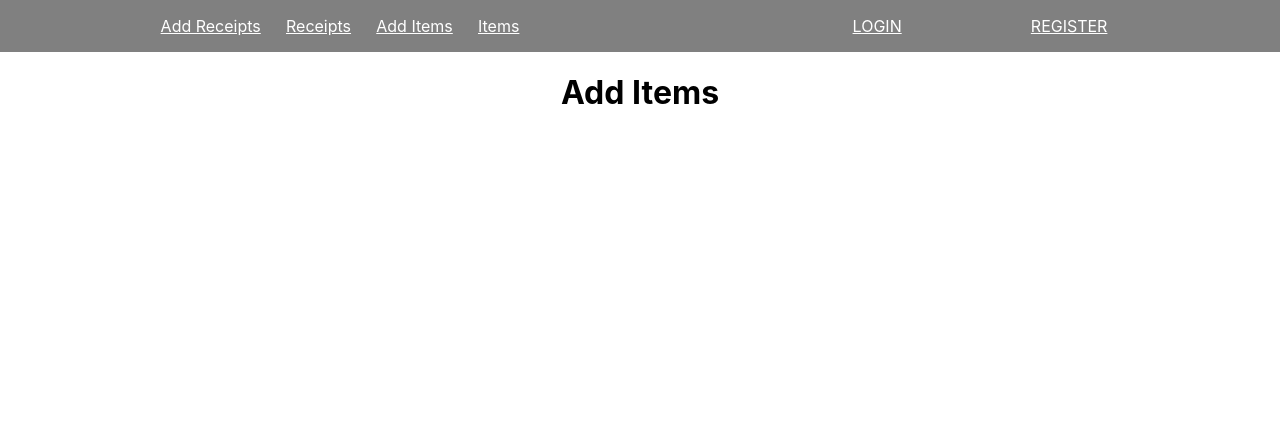
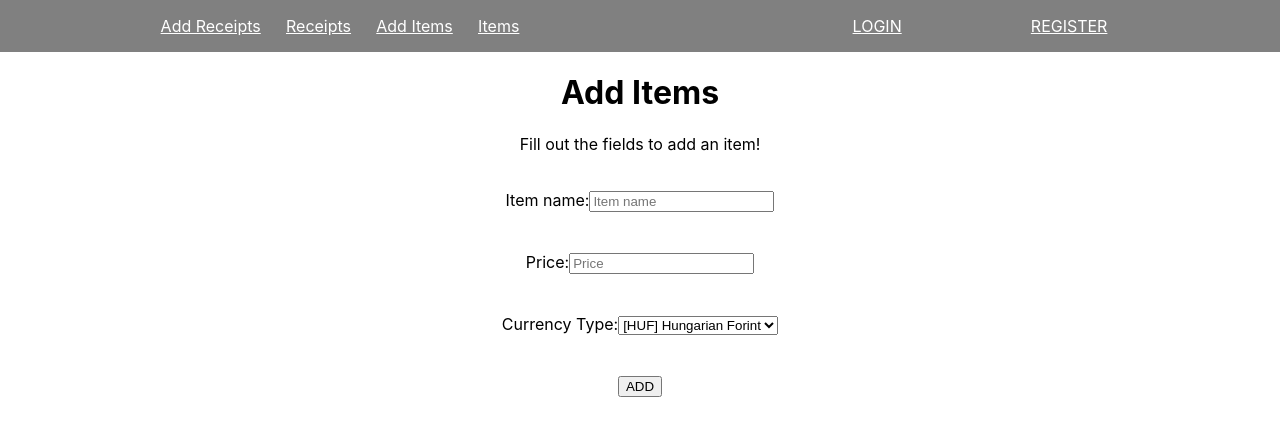
Before and after one commit to gonczmisi/FairShare, a React (Create React App) app in the folder front-end/fairshare/: page /add-items in a window 1280 px wide. Shown: the top 436 px of the page. Built offline with nearby package versions, Linux system fonts and the light colour scheme.

Commit message:
Added static Receipt and Item forms

```diff
--- a/front-end/fairshare/public/index.html
+++ b/front-end/fairshare/public/index.html
@@ -24,7 +24,7 @@
       work correctly both with client-side routing and a non-root public URL.
       Learn how to configure a non-root public URL by running `npm run build`.
     -->
-    <title>React App</title>
+    <title>Fairshare</title>
   </head>
   <body>
     <noscript>You need to enable JavaScript to run this app.</noscript>
--- a/front-end/fairshare/src/AddItems.js
+++ b/front-end/fairshare/src/AddItems.js
@@ -1,14 +1,90 @@
 import React from 'react';
 import './App.css';
 
-function AddItems() {
-  return (
-    <div>
 
-      <h1>Add Items</h1>
+class AddItems extends React.Component {
 
-    </div>
-  );
-}
+    constructor(props) {
+        super(props);
+        this.state = {
+          id: 1,
+          created_at: '',
+          updated_at: '',
+          name: '',
+          price: null,
+          currency_type: 'HUF',
+
+          date: new Date(),
+          options: { year: 'numeric', month: 'long', day: 'numeric', hour: 'numeric',  minute: 'numeric'},
+        };
+
+        this.handleTxtChange = this.handleTxtChange.bind(this);
+        this.handleChange = this.handleChange.bind(this);
+        this.handleSubmit = this.handleSubmit.bind(this);
+    }
+
+    handleTxtChange(event) {
+      let name = event.target.name;
+      let value = event.target.value;
+      this.setState({[name]: value});
+    }
+
+    handleChange(event) {
+      this.setState({currency_type: event.target.value});
+    }
+
+    handleSubmit(event) {
+      event.preventDefault();
+      this.setState({id: this.state.id+1});
+
+      var tmp_date = this.state.date.toLocaleDateString('en-GB', this.state.options);
+      this.setState({created_at: tmp_date});
+      this.setState({updated_at: tmp_date});
+      this.setState({name: event.target.name});
+      this.setState({price: event.target.price});
+
+      this.setState({name: ''});
+      this.setState({price: null});
+    }
+
+
+    render() {
+        return (
+            <div>
+                <h1>Add Items</h1>
+                <p> Fill out the fields to add an item! </p>
+                <br></br>
+
+                <form onSubmit={this.handleSubmit}>
+                    <div className="form-group">
+                        <label>Item name:</label>
+                        <input type="text" className="form-control" placeholder="Item name" name="name" required onChange={this.handleTxtChange}/>
+                    </div>
+                    <br></br>
+                    <br></br>
+                    <div className="form-group">
+                        <label>Price:</label>
+                        <input type="number" className="form-control" placeholder="Price" name="price" required onChange={this.handleTxtChange}/>
+                    </div>
+                    <br></br>
+                    <br></br>
+                    <div className="form-group">
+                    <label>Currency Type:
+                        <select value={this.state.currency_type} onChange={this.handleChange}>
+                            <option currency_type="HUF">[HUF] Hungarian Forint</option>
+                            <option currency_type="USD">[USD] American Dollar</option>
+                            <option currency_type="EUR">[EUR] Euro</option>
+                        </select>
+                    </label>
+                    </div>
+                    <br></br>
+                    <br></br>
+
+                    <button type="submit" className="btn btn-primary">ADD</button>
+                </form>
+            </div>
+        );
+    }
+ }
 
 export default AddItems;
--- a/front-end/fairshare/src/AddReceipts.js
+++ b/front-end/fairshare/src/AddReceipts.js
@@ -1,14 +1,68 @@
 import React from 'react';
 import './App.css';
 
-function AddReceipts() {
-  return (
-    <div>
 
-      <h1>Add Receipts</h1>
+class AddReceipts extends React.Component {
 
-    </div>
-  );
-}
+    constructor(props) {
+        super(props);
+        this.state = {
+          id: 1,
+          created_at: '',
+          updated_at: '',
+          name: '',
+
+          date: new Date(),
+          options: { year: 'numeric', month: 'long', day: 'numeric', hour: 'numeric',  minute: 'numeric'},
+        };
+
+        this.handleTxtChange = this.handleTxtChange.bind(this);
+        this.handleSubmit = this.handleSubmit.bind(this);
+    }
+
+    handleTxtChange(event) {
+      let name = event.target.name;
+      let value = event.target.value;
+      this.setState({[name]: value});
+    }
+
+
+    handleSubmit(event) {
+      event.preventDefault();
+      this.setState({id: this.state.id+1});
+
+      var tmp_date = this.state.date.toLocaleDateString('en-GB', this.state.options);
+      this.setState({created_at: tmp_date});
+      this.setState({updated_at: tmp_date});
+      this.setState({name: event.target.name});
+      this.setState({price: event.target.price});
+
+      this.setState({name: ''});
+      this.setState({price: null});
+    }
+
+
+    render() {
+        return (
+            <div>
+                <h1>Add Recepits</h1>
+                <p> Fill out the fields to add a receipt! </p>
+                <br></br>
+
+                <form onSubmit={this.handleSubmit}>
+                    <div className="form-group">
+                        <label>Recepit name:</label>
+                        <input type="text" className="form-control" placeholder="Receipt name" name="name" required onChange={this.handleTxtChange}/>
+                    </div>
+                    <br></br>
+                    <br></br>
+                    <p>select items [to be added]</p>
+
+                    <button type="submit" className="btn btn-primary">ADD</button>
+                </form>
+            </div>
+        );
+    }
+ }
 
 export default AddReceipts;
--- a/front-end/fairshare/src/Items.js
+++ b/front-end/fairshare/src/Items.js
@@ -1,6 +1,5 @@
 import React, {useState, useEffect} from 'react';
 import './App.css';
-import { Link } from 'react-router-dom';
 
 function Items() {
 
--- a/front-end/fairshare/src/Receipts.js
+++ b/front-end/fairshare/src/Receipts.js
@@ -1,6 +1,5 @@
 import React, {useState, useEffect} from 'react';
 import './App.css';
-import { Link } from 'react-router-dom';
 
 function Receipts() {
 
```
Also changed, not shown: 1 other file (tests, documents, lock files or other folders).
